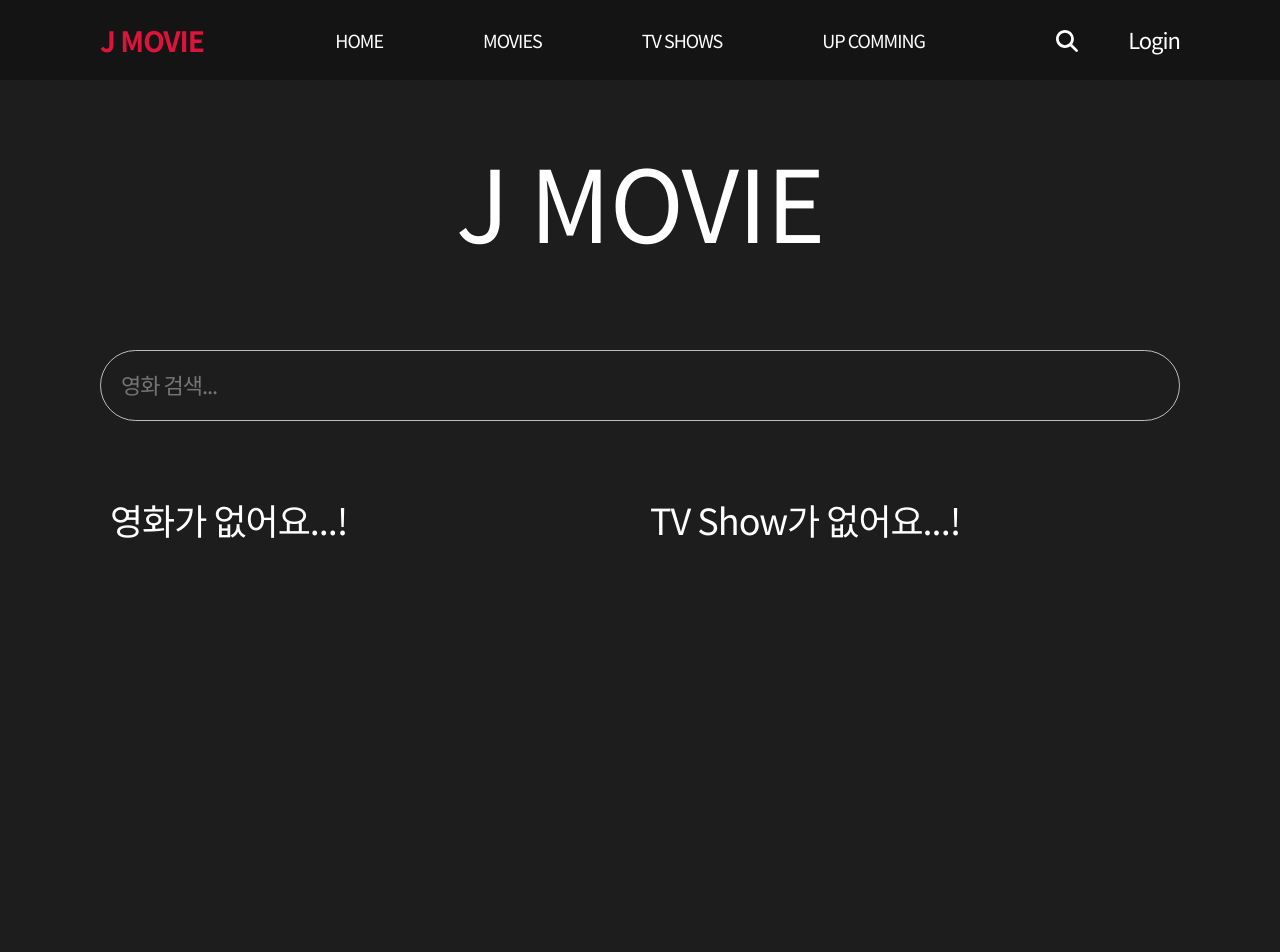
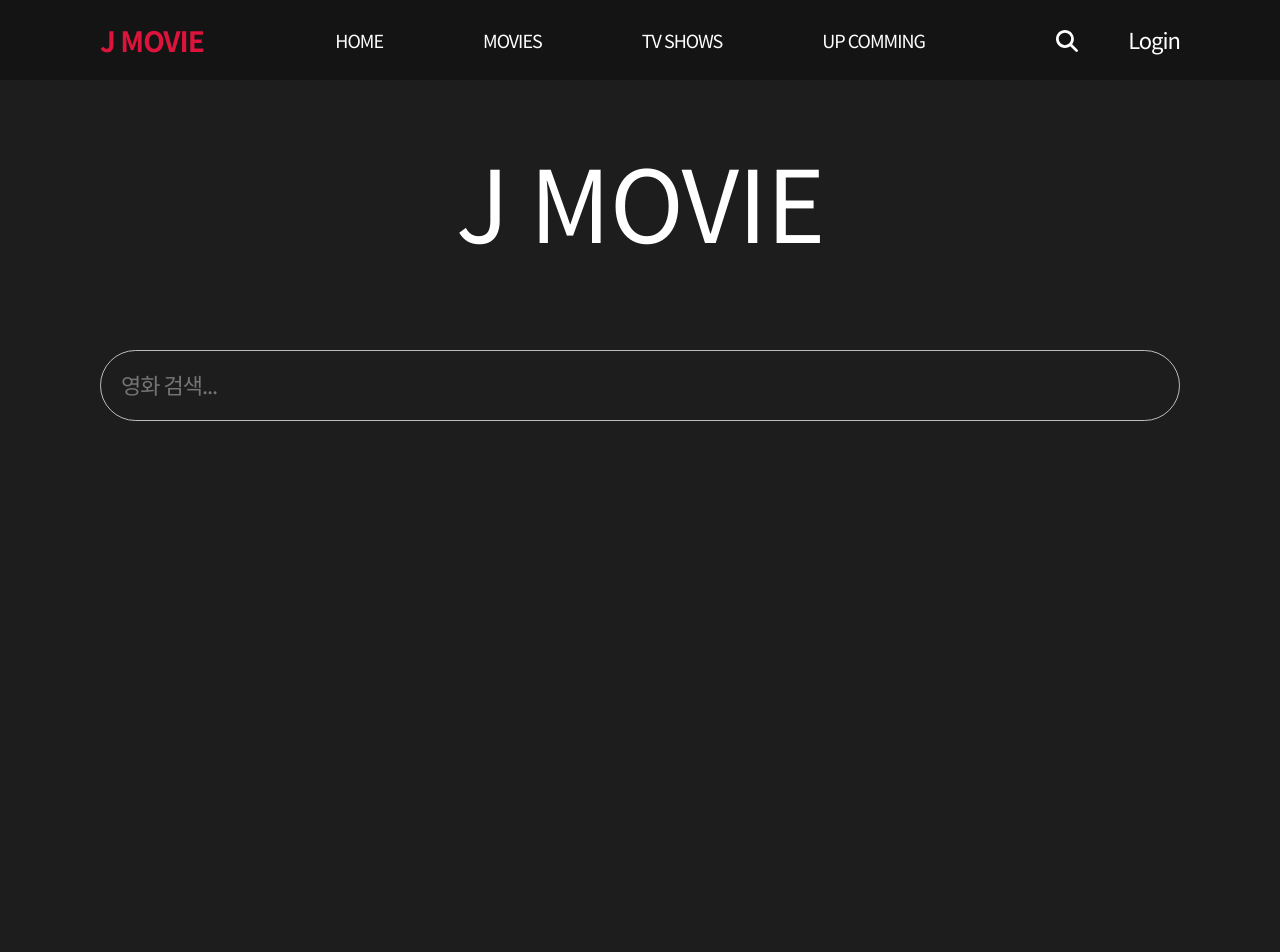
Before and after one commit to joo-seongchan/JMovie, a React (Create React App) app: page /#/search in a window 1280 px wide. Shown: the top 952 px of the page. Built offline with nearby package versions, Linux system fonts and the light colour scheme.

Commit message:
search debugging

```diff
--- a/src/components/pages/search/search.js
+++ b/src/components/pages/search/search.js
@@ -234,7 +234,7 @@ export const Search = () => {
                     ))}
                   </>
                 ) : (
-                  <Merror>영화가 없어요...!</Merror>
+                  <>{titleloading ? <Merror>영화가 없어요...!</Merror> : ""}</>
                 )}
               </Wrap>
             </Container2>
@@ -267,7 +267,13 @@ export const Search = () => {
                     ))}
                   </>
                 ) : (
-                  <Terrors>TV Show가 없어요...!</Terrors>
+                  <>
+                    {titleloading ? (
+                      <Terrors>TV Show가 없어요...!</Terrors>
+                    ) : (
+                      ""
+                    )}
+                  </>
                 )}
               </Wrap>
             </Container2>
```
